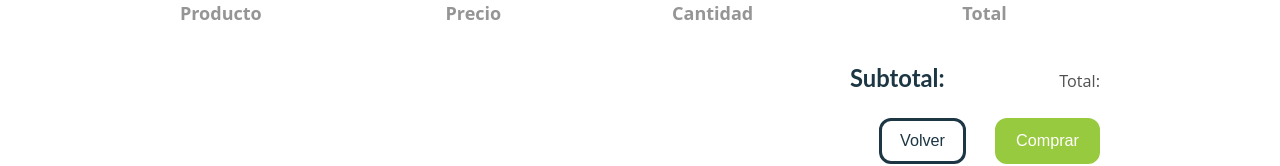
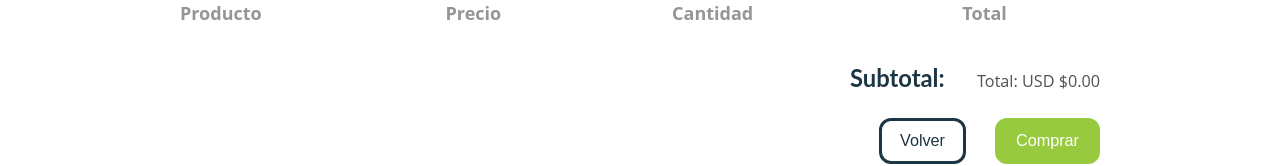
Before and after one commit to gilsantosjulian/gatsbycliproject, a Gatsby site: page /cart in a window 1280 px wide. Shown: the part 242-408 px from the top of the page. Built offline with nearby package versions, Linux system fonts and the light colour scheme; Gatsby itself is replaced by a stand-in of ours.

Commit message:
:rocket:  add cart get total

```diff
--- a/src/components/Cart.js
+++ b/src/components/Cart.js
@@ -1,11 +1,24 @@
-import React, { useContext } from 'react'
+import React, { useContext, useEffect, useState } from 'react'
 import { Link } from 'gatsby'
 import { Button, StyledCart } from '../styles/components'
 import priceFormat from '../utils/priceFormat'
 import { CartContext } from '../context'
 
+
+
 export default function Cart() {
   const { cart } = useContext(CartContext)
+  const [ total, setTotal] = useState(0)
+
+  const getTotal = () => {
+    setTotal(
+      cart.reduce((acc, current) => acc + (current.quantity * current.unit_amount), 0)
+    )
+  }
+
+  useEffect(() => {
+    getTotal()
+  }, [])
   console.log(cart)
   return (
     <StyledCart>
@@ -35,7 +48,7 @@ export default function Cart() {
       <nav>
         <div>
           <h3>Subtotal:</h3>
-          <small>Total:</small>
+          <small>Total: USD {priceFormat(total)}</small>
         </div>
         <div>
           <Link to='/'></Link>
```
